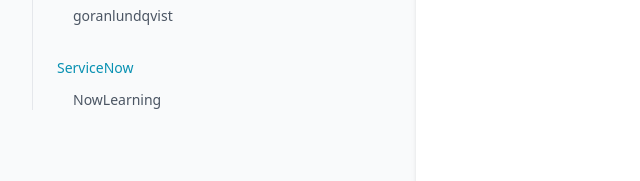
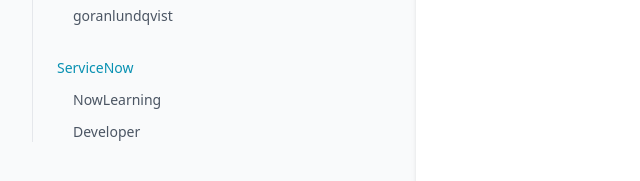
Before and after one commit to greglejeune/ebook, a Jekyll site: the page built from servicenow.html, in a window 1280 px wide. Shown: the part 238-419 px from the top of the page, without its empty margins (0-640 px from the left). Built offline with Jekyll 4.4.1, drawn with Linux system fonts in a browser that asks for light colours.

Commit message:
Update sn.html

```diff
--- a/_layouts/sn.html
+++ b/_layouts/sn.html
@@ -56,6 +56,9 @@
                       <li class="ml-4">
                         <a href="https://nowlearning.service-now.com/" class="block transition-colors duration-300">NowLearning</a>
                       </li>
+                      <li class="ml-4">
+                        <a href="https://developer.servicenow.com/" class="block transition-colors duration-300">Developer</a>
+                      </li>
                     </ul>
                   </li>
                 </ul>
```
